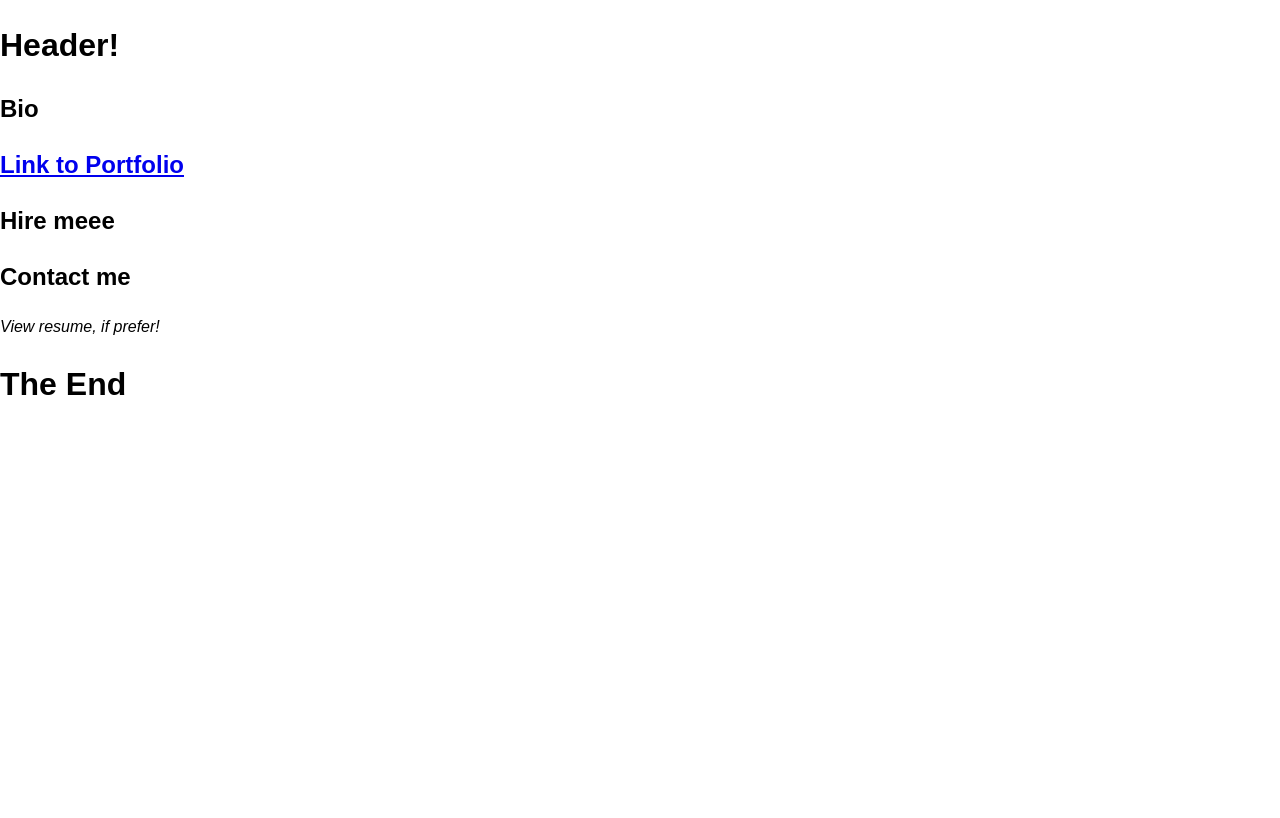
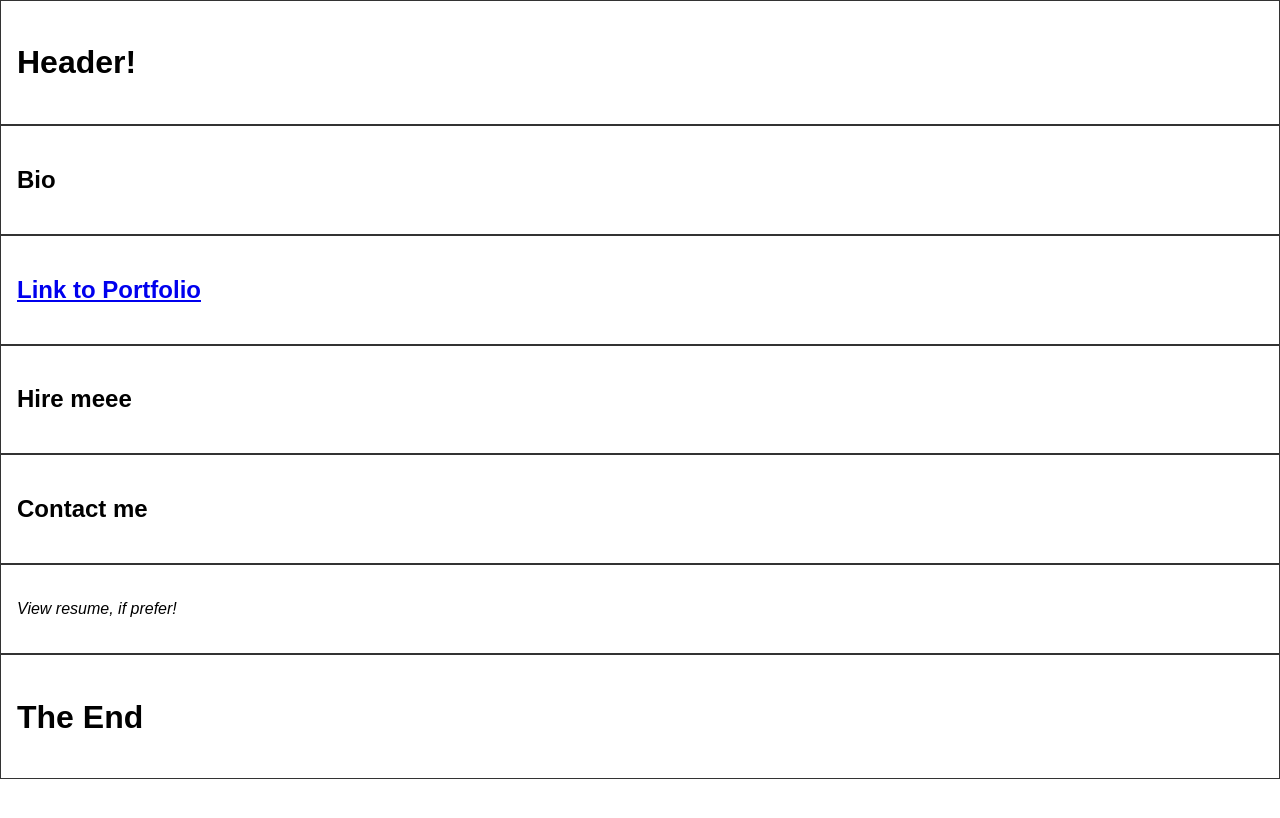
Before and after one commit to kbdonnally/katherinedoes.design, a Jekyll site: the page built from pages/home-1.html, in a window 1280 px wide. Shown: the top 818 px of the page. Built offline with Jekyll 4.4.1, drawn with Linux system fonts in a browser that asks for light colours.

Commit message:
Set border around grid items; create & use stylesheet for colors
- Since had to type a color for the border anyway, figured I might
  as well get it set up nicely!

- Also added some padding

```diff
--- a/assets/css/_sass/_pages/_home.scss
+++ b/assets/css/_sass/_pages/_home.scss
@@ -14,7 +14,9 @@
 
 // grid items
 [class*='home__'] {
-
+	position: relative;
+	padding: 1em;
+	border: 1px solid $textgray;
 }
 
 /* Header: */
--- /dev/null
+++ b/assets/css/_sass/_vars/_colors.scss
@@ -0,0 +1,4 @@
+/* Colors: */
+
+$textgray: hsla(0, 0%, 20%, 1);
+$halfgray: hsla(0, 0%, 50%, 1);
--- a/assets/css/style.scss
+++ b/assets/css/style.scss
@@ -16,6 +16,7 @@
 //            (NB: vars first b/c can't invoke b/f define)
 
 // vars:
+@import '_vars/colors';
 
 // layouts:
 @import '_layouts/general';
```
